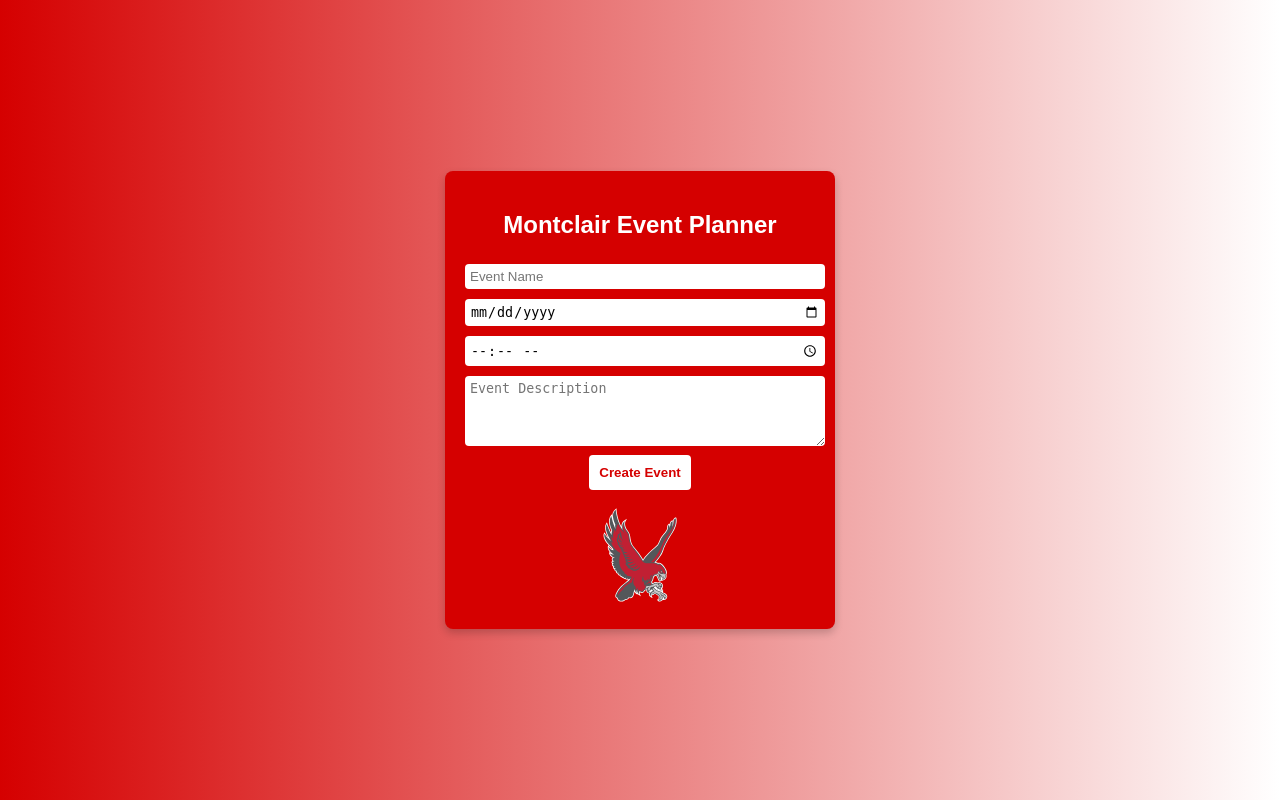
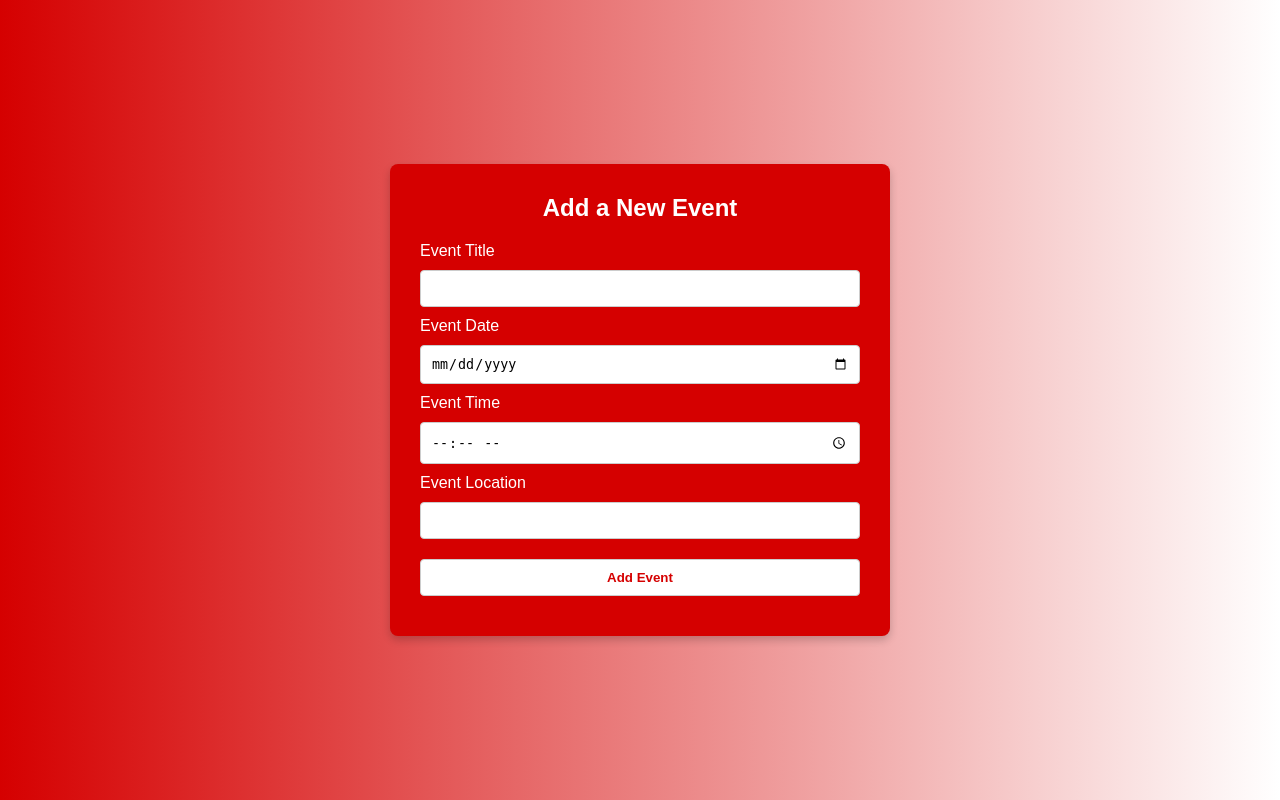
Before and after one commit to dwhitaker125/Event-Planner, a Flask app: template templates/create_eventpage_v1.1.html in a window 1280 px wide. Run offline with Flask 3, Linux system fonts and the light colour scheme; the template is opened without the code that fills it, so the values that code supplies are empty.

Commit message:
Update create_eventpage_v1.1.html
update create event code

```diff
--- a/templates/create_eventpage_v1.1.html
+++ b/templates/create_eventpage_v1.1.html
@@ -3,7 +3,7 @@
 <head>
     <meta charset="UTF-8">
     <meta name="viewport" content="width=device-width, initial-scale=1.0">
-    <title>Montclair Event Planner</title>
+    <title>Add Event</title>
     <style>
         body {
             font-family: Arial, sans-serif;
@@ -11,58 +11,65 @@
             display: flex;
             justify-content: center;
             align-items: center;
-            height: 100vh;
+            min-height: 100vh;
             margin: 0;
         }
-        .event-container {
+        .form-container {
             background-color: #d50000;
-            padding: 20px;
+            color: white;
+            padding: 30px;
             border-radius: 8px;
             box-shadow: 0 4px 8px rgba(0, 0, 0, 0.2);
+            width: 500px;
+            margin: 0 auto;
+            margin: 40px auto;
+            box-sizing: border-box;
+        }
+        .form-container h2 {
             text-align: center;
+            margin-top: 0;
+        }
+        .form-container input, .form-container button {
+            width: 100%;
+            padding: 10px;
+            margin: 10px 0;
+            border-radius: 4px;
+            border: 1px solid #ccc;
+            box-sizing: border-box;
+        }
+        .form-container button {
+            background-color: #fff;
+            color: #d50000;
+            font-weight: bold;
+            cursor: pointer;
+        }
+        .form-container button:hover {
+            background-color: #d50000;
             color: white;
-            width: 350px;
-        }
-        .event-container h2 {
-            margin-bottom: 20px;
-        }
-        .event-container input, .event-container textarea {
-            width: 100%;
-            padding: 5px;
-            margin: 5px 0;
-            border: none;
-            border-radius: 4px;
-        }
-        .event-container button {
-            background-color: white;
-            color: #d50000;
-            padding: 10px;
-            border: none;
-            border-radius: 4px;
-            cursor: pointer;
-            font-weight: bold;
-        }
-        .event-container button:hover {
-            background-color: #ffcccc;
-        }
-        .mascot-img {
-            width: 100px;
-            height: auto;
-            margin-top: 15px;
         }
     </style>
 </head>
 <body>
-    <div class="event-container">
-        <h2>Montclair Event Planner</h2>
-        <form>
-            <input type="text" placeholder="Event Name" required>
-            <input type="date" required>
-            <input type="time" required>
-            <textarea placeholder="Event Description" rows="4" required></textarea>
-            <button type="submit">Create Event</button>
+
+    <div class="form-container">
+        <h2>Add a New Event</h2>
+
+        <form action="{{ url_for('add_event') }}" method="POST">
+            <label for="title">Event Title</label>
+            <input type="text" id="title" name="title" required>
+
+            <label for="date">Event Date</label>
+            <input type="date" id="date" name="date" required>
+
+            <label for="time">Event Time</label>
+            <input type="time" id="time" name="time" required>
+
+            <label for="location">Event Location</label>
+            <input type="text" id="location" name="location" required>
+
+            <button type="submit">Add Event</button>
         </form>
-        <img src="images/MontclairHawk.svg" alt="Montclair Logo" class="mascot-img">
-    </div>
+            </div>
+
 </body>
 </html>
```
